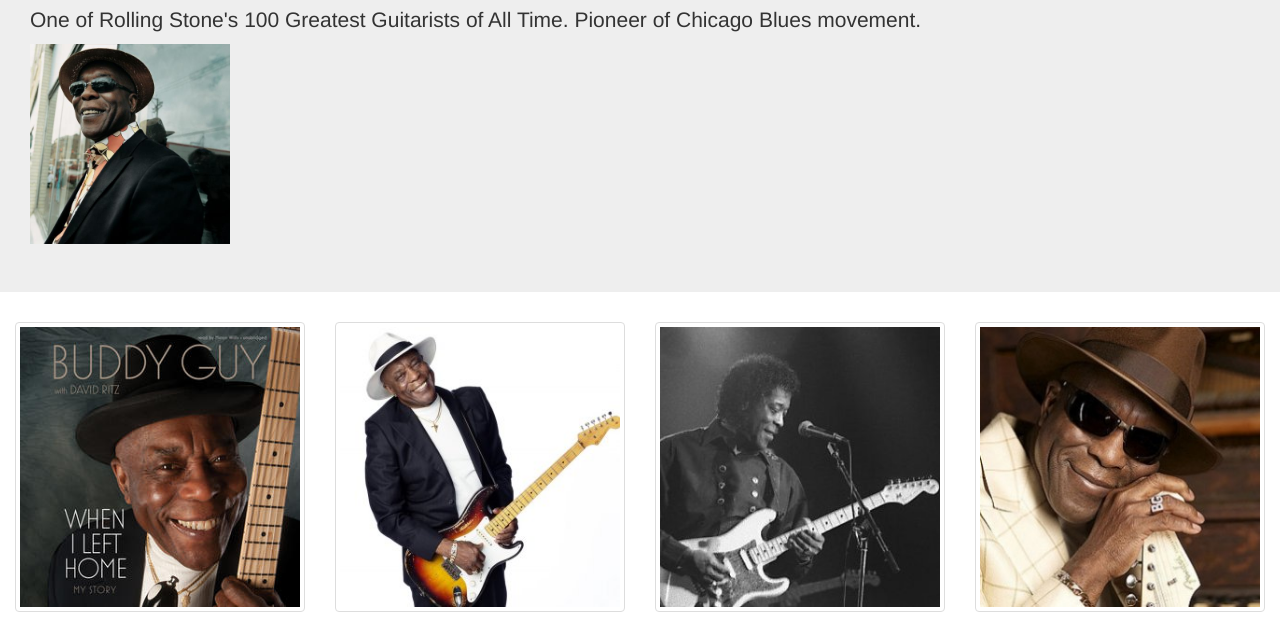
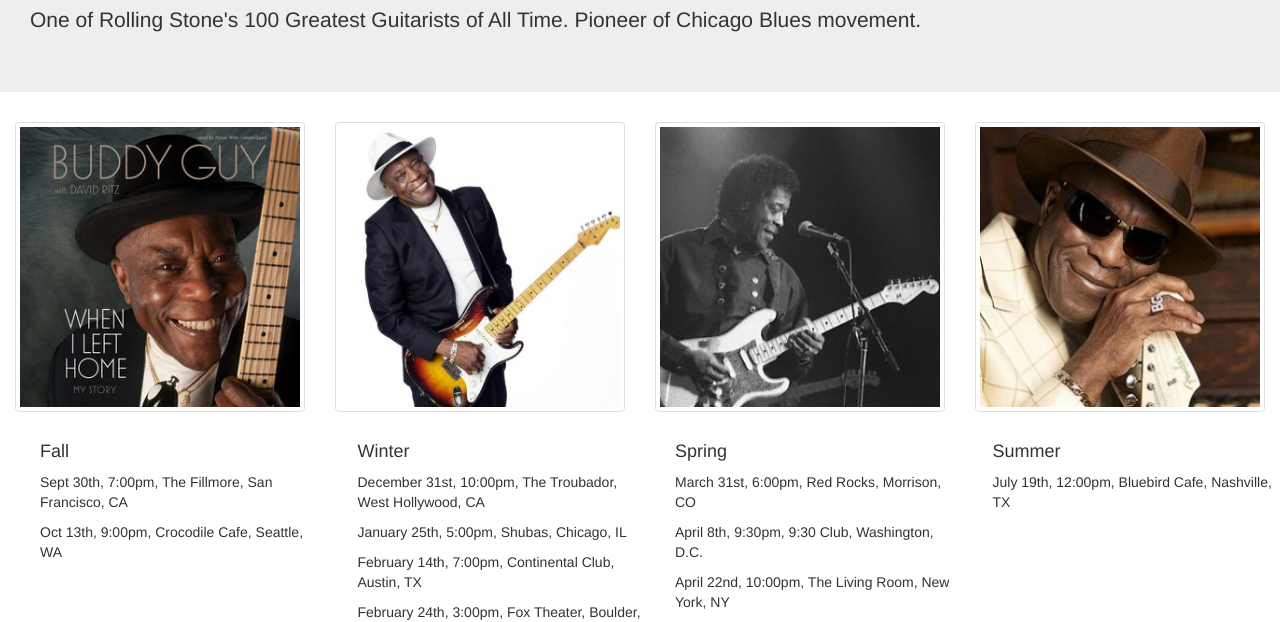
Before and after one commit to hgutfreund/buddy-guy-hedy, a plain HTML site: page index.html in a window 1280 px wide. Shown: the part 188-810 px from the top of the page. Drawn offline with Linux system fonts and the light colour scheme.

Commit message:
didn't like the way the challenge image looked, got rid of it

```diff
--- a/index.html
+++ b/index.html
@@ -68,7 +68,6 @@
 <div class="jumbotron">
   <h1>Buddy Guy</h1>
   <p>One of Rolling Stone's 100 Greatest Guitarists of All Time. Pioneer of Chicago Blues movement.</p>
-  <img class="image" src="images/challenge-big.jpg">
 </div>
 
   <div class="col-md-3">
```
